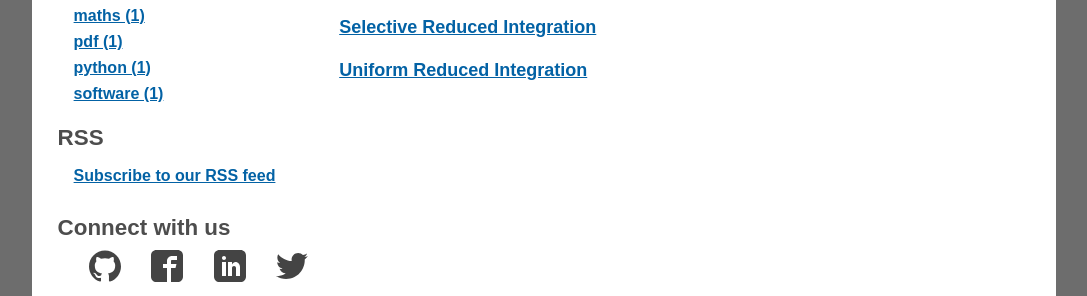
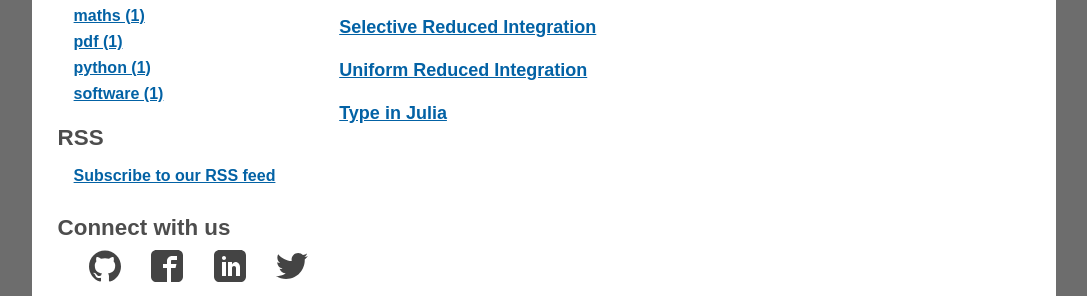
Before and after one commit to quangvunp/geomechanics, a Jekyll site: the page built from FEM.md, in a window 1280 px wide. Shown: the part 419-715 px from the top of the page, without its empty margins (96-1183 px from the left). Built offline with Jekyll 4.4.1, drawn with Linux system fonts in a browser that asks for light colours.

Commit message:
Update FEM.md

```diff
--- a/FEM.md
+++ b/FEM.md
@@ -14,3 +14,7 @@ title: Finite Element Method
 [Selective Reduced Integration]({{ site.url }}/assests/Notes/FEM/Volumetric_Locking/Selective_Reduced.PDF)
 
 [Uniform Reduced Integration]({{ site.url }}/assests/Notes/FEM/Volumetric_Locking/Uniform_Reduced_Integration.PDF)
+
+
+
+[Type in Julia]({{ site.url }}/assests/How to conduct FE simulations with JFEM.ipynb)
```
